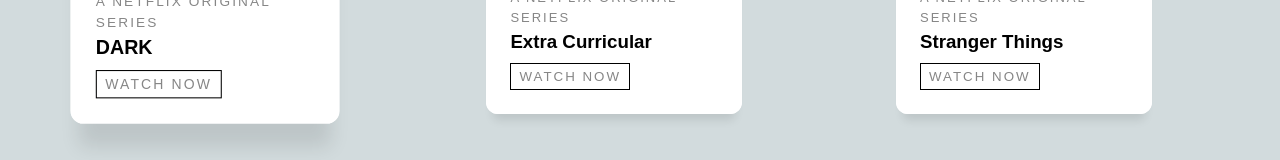
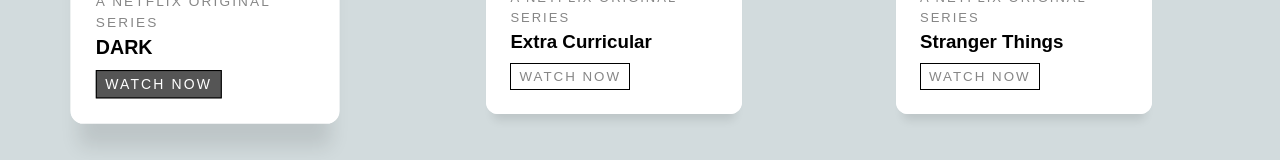
Before and after one commit to baigsaleem/netfilx-react-top5, a React (Create React App) app: page / in a window 1280 px wide. In both pictures the pointer is over the button 160 px from the left and 540 px from the top of the page. Shown: the part 464-624 px from the top of the page. Built offline with nearby package versions, Linux system fonts and the light colour scheme.

Commit message:
added button hover option to app.css

```diff
--- a/src/App.css
+++ b/src/App.css
@@ -85,3 +85,8 @@
   border: 1px solid black;
   cursor: pointer;
 }
+
+.button:hover{
+  background-color: #555555;
+  color: white;
+}
```
